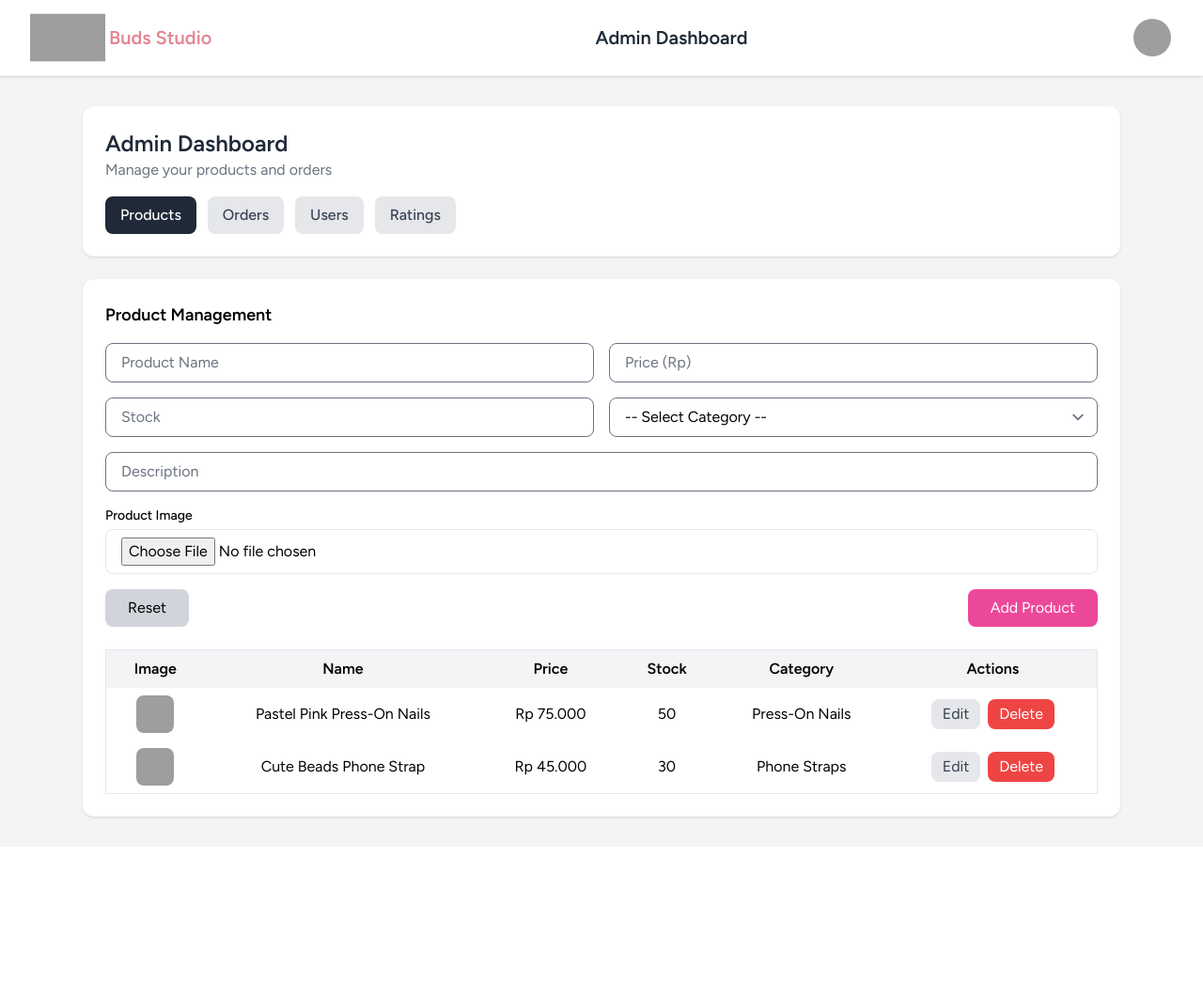
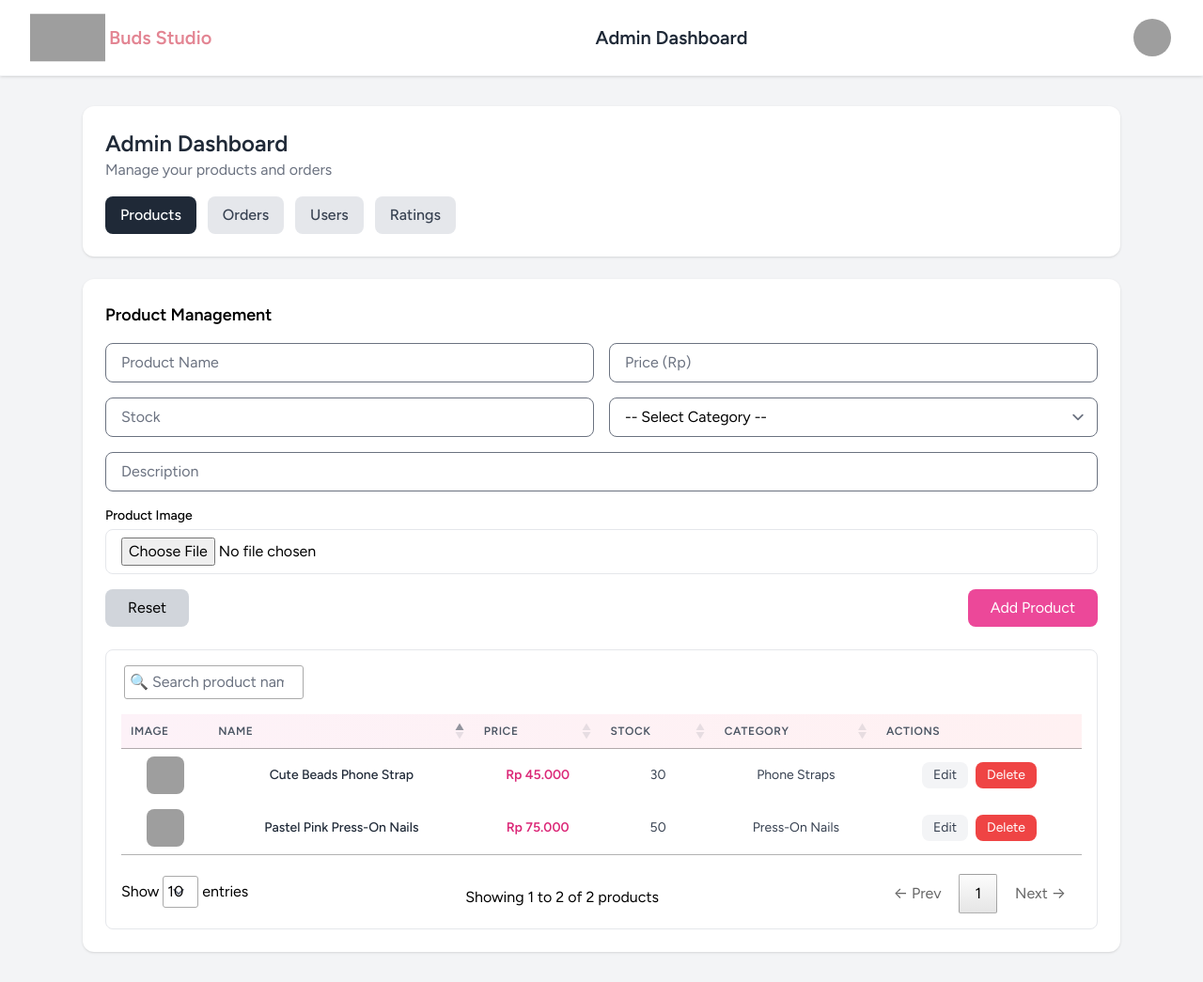
Before and after one commit to pendragonnn/buds-studio-ecommerce-website, a Laravel app: page /admin/dashboard in a window 1280 px wide. Shown: the whole page at 94% size. Before the commit the page ends 873 px from the top, so only its background shows below. Run offline with Laravel 12, Linux system fonts and the light colour scheme; a user stored in the database is signed in; data comes from the database, SQL or seed files in the repository; tables that the repository leaves empty hold one stand-in row (values such as "Sample post"); style sheets or scripts are compiled from the project's sources; parts of the project's set-up code (start-up, migrations or seed data) failed here and were passed over; some libraries are stand-ins or nearby versions; grey boxes are pictures that could not be loaded.

Commit message:
feat[dashboard]: add search bar by product name and pagination for table at products tab

```diff
--- a/resources/views/admin/tabs/products.blade.php
+++ b/resources/views/admin/tabs/products.blade.php
@@ -1,102 +1,87 @@
-<div class="bg-white shadow rounded-xl p-6"
-     x-data="{ mode: 'add', product: {}, openDelete: false }">
+<div class="bg-white shadow rounded-xl p-6" x-data="{ mode: 'add', product: {}, openDelete: false }">
 
   <h3 class="text-lg font-semibold mb-4">Product Management</h3>
 
   {{-- Form Add / Edit Product --}}
-  <form :action="mode === 'add' ? '{{ route('admin.products.store') }}' : '/admin/products/' + product.id"
-        method="POST" enctype="multipart/form-data"
-        class="grid grid-cols-1 md:grid-cols-2 gap-4 mb-6">
+  <form :action="mode === 'add' ? '{{ route('admin.products.store') }}' : '/admin/products/' + product.id" method="POST"
+    enctype="multipart/form-data" class="grid grid-cols-1 md:grid-cols-2 gap-4 mb-6">
     @csrf
     <template x-if="mode === 'edit'">
       <input type="hidden" name="_method" value="PUT">
     </template>
 
-    <input required type="text" name="name" placeholder="Product Name"
-           x-model="product.name"
-           class="border px-4 py-2 rounded-lg">
+    <input required type="text" name="name" placeholder="Product Name" x-model="product.name"
+      class="border px-4 py-2 rounded-lg">
 
-    <input required type="number" name="price" placeholder="Price (Rp)"
-           x-model="product.price"
-           class="border px-4 py-2 rounded-lg">
+    <input required type="number" name="price" placeholder="Price (Rp)" x-model="product.price"
+      class="border px-4 py-2 rounded-lg">
 
-    <input required type="number" name="stock" placeholder="Stock"
-           x-model="product.stock"
-           class="border px-4 py-2 rounded-lg">
+    <input required type="number" name="stock" placeholder="Stock" x-model="product.stock"
+      class="border px-4 py-2 rounded-lg">
 
     {{-- Dropdown categories --}}
     <select required name="category_id" class="border px-4 py-2 rounded-lg">
       <option value="">-- Select Category --</option>
       @foreach ($categories as $cat)
-        <option value="{{ $cat->id }}"
-                x-bind:selected="product.category_id == {{ $cat->id }}">
+        <option value="{{ $cat->id }}" x-bind:selected="product.category_id == {{ $cat->id }}">
           {{ $cat->name }}
         </option>
       @endforeach
     </select>
 
-    <input required type="text" name="description" placeholder="Description"
-           x-model="product.description"
-           class="border px-4 py-2 rounded-lg col-span-2">
+    <input required type="text" name="description" placeholder="Description" x-model="product.description"
+      class="border px-4 py-2 rounded-lg col-span-2">
 
     <div class="col-span-2">
       <label class="block text-sm font-medium mb-1">Product Image</label>
-      <input :required="mode === 'add'" type="file" name="image"
-             class="w-full border px-4 py-2 rounded-lg">
+      <input :required="mode === 'add'" type="file" name="image" class="w-full border px-4 py-2 rounded-lg">
     </div>
 
     <div class="col-span-2 flex justify-between">
       {{-- Reset ke mode add --}}
-      <button type="button"
-              @click="mode = 'add'; product = {}"
-              class="bg-gray-300 px-6 py-2 rounded-lg">
+      <button type="button" @click="mode = 'add'; product = {}" class="bg-gray-300 px-6 py-2 rounded-lg">
         Reset
       </button>
 
-      <button type="submit"
-              class="bg-pink-500 text-white px-6 py-2 rounded-lg hover:bg-pink-600"
-              x-text="mode === 'add' ? 'Add Product' : 'Update Product'">
+      <button type="submit" class="bg-pink-500 text-white px-6 py-2 rounded-lg hover:bg-pink-600"
+        x-text="mode === 'add' ? 'Add Product' : 'Update Product'">
       </button>
     </div>
   </form>
 
   {{-- Table --}}
-  <div class="overflow-x-auto">
-    <table class="min-w-full border border-gray-200 rounded-lg">
-      <thead class="bg-gray-100">
-        <tr>
-          <th class="px-4 py-2">Image</th>
-          <th class="px-4 py-2">Name</th>
-          <th class="px-4 py-2">Price</th>
-          <th class="px-4 py-2">Stock</th>
-          <th class="px-4 py-2">Category</th>
-          <th class="px-4 py-2">Actions</th>
+  <div class="overflow-x-auto rounded-lg border border-gray-200 p-4">
+    <table id="productsTable" class="min-w-full text-sm text-gray-700 mb-4">
+      <thead>
+        <tr class="bg-gradient-to-r from-pink-50 to-rose-50 text-gray-600 uppercase text-xs tracking-wider">
+          <th class="px-4 py-3 text-center font-semibold">Image</th>
+          <th class="px-4 py-3 text-center font-semibold">Name</th>
+          <th class="px-4 py-3 text-center font-semibold">Price</th>
+          <th class="px-4 py-3 text-center font-semibold">Stock</th>
+          <th class="px-4 py-3 text-center font-semibold">Category</th>
+          <th class="px-4 py-3 text-center font-semibold">Actions</th>
         </tr>
       </thead>
-      <tbody>
+      <tbody class="divide-y divide-gray-100">
         @foreach ($products as $p)
-          <tr class="hover:bg-gray-50">
+          <tr class="hover:bg-pink-50 transition">
             <td class="px-4 py-2 text-center">
-              <img src="{{ asset('storage/' . $p->image_url) }}"
-                   class="w-10 h-10 object-cover rounded-lg mx-auto">
+              <img src="{{ asset('storage/' . $p->image_url) }}" class="w-10 h-10 object-cover rounded-lg mx-auto">
             </td>
-            <td class="px-4 py-2 text-center">{{ $p->name }}</td>
-            <td class="px-4 py-2 text-center">Rp {{ number_format($p->price, 0, ',', '.') }}</td>
+            <td class="px-4 py-2 text-center font-medium text-gray-800">{{ $p->name }}</td>
+            <td class="px-4 py-2 text-center font-semibold text-pink-600">
+              Rp {{ number_format($p->price, 0, ',', '.') }}
+            </td>
             <td class="px-4 py-2 text-center">{{ $p->stock }}</td>
             <td class="px-4 py-2 text-center">{{ $p->category->name }}</td>
             <td class="px-4 py-2 text-center">
               <div class="flex justify-center gap-2">
-                {{-- Tombol Edit --}}
-                <button @click="mode = 'edit'; product = {{ $p->toJson() }}"
-                        type="button"
-                        class="bg-gray-200 text-gray-700 px-3 py-1 rounded-lg hover:bg-gray-300">
+                <button @click="mode = 'edit'; product = {{ $p->toJson() }}" type="button"
+                  class="px-3 py-1 bg-gray-100 text-gray-700 rounded-lg hover:bg-gray-200 transition">
                   Edit
                 </button>
-
-                {{-- Tombol Delete (buka modal) --}}
-                <button @click="openDelete = true; product = {{ $p->toJson() }}"
-                        type="button"
-                        class="bg-red-500 text-white px-3 py-1 rounded-lg hover:bg-red-600">
+                <button @click="openDelete = true; product = {{ $p->toJson() }}" type="button"
+                  class="px-3 py-1 bg-red-500 text-white rounded-lg hover:bg-red-600 transition">
                   Delete
                 </button>
               </div>
@@ -108,24 +93,49 @@
   </div>
 
   {{-- Delete Confirm Modal --}}
-  <div x-show="openDelete" x-cloak
-       class="fixed inset-0 flex items-center justify-center bg-black bg-opacity-50 z-50">
+  <div x-show="openDelete" x-cloak class="fixed inset-0 flex items-center justify-center bg-black bg-opacity-50 z-50">
     <div class="bg-white rounded-lg p-6 w-full max-w-sm text-center">
       <h2 class="text-lg font-bold mb-4">Delete Product</h2>
       <p class="mb-6">Are you sure you want to delete
         <span class="font-semibold text-red-600" x-text="product.name"></span>?
       </p>
 
-      <form :action="'/admin/products/' + product.id"
-            method="POST"
-            class="flex justify-center gap-2">
+      <form :action="'/admin/products/' + product.id" method="POST" class="flex justify-center gap-2">
         @csrf
         @method('DELETE')
-        <button type="button" @click="openDelete = false"
-                class="px-4 py-2 bg-gray-300 rounded-lg">Cancel</button>
-        <button type="submit"
-                class="px-4 py-2 bg-red-500 text-white rounded-lg hover:bg-red-600">Delete</button>
+        <button type="button" @click="openDelete = false" class="px-4 py-2 bg-gray-300 rounded-lg">Cancel</button>
+        <button type="submit" class="px-4 py-2 bg-red-500 text-white rounded-lg hover:bg-red-600">Delete</button>
       </form>
     </div>
   </div>
 </div>
+
+{{-- DataTables init --}}
+<script>
+  $(document).ready(function () {
+    let table = $('#productsTable').DataTable({
+      pageLength: 10,
+      responsive: true,
+      dom: '<"flex flex-col md:flex-row items-center justify-between gap-4 mb-4"f>t<"flex flex-col md:flex-row items-center justify-between gap-4 mt-4"lip>',
+      language: {
+        search: "_INPUT_",
+        searchPlaceholder: "🔍 Search product name...",
+        lengthMenu: "Show _MENU_ entries",
+        info: "Showing _START_ to _END_ of _TOTAL_ products",
+        paginate: {
+          previous: "← Prev",
+          next: "Next →"
+        }
+      },
+      columnDefs: [
+        { orderable: false, targets: [0, -1] }, // Image & Actions non-sortable
+      ],
+      order: [[1, "asc"]], // default order by Name (col 1)
+    });
+
+    // Override pencarian biar hanya di kolom "Name" (index 1)
+    $('#productsTable_filter input').off().on('keyup change', function () {
+      table.column(1).search(this.value).draw();
+    });
+  });
+</script>
```
